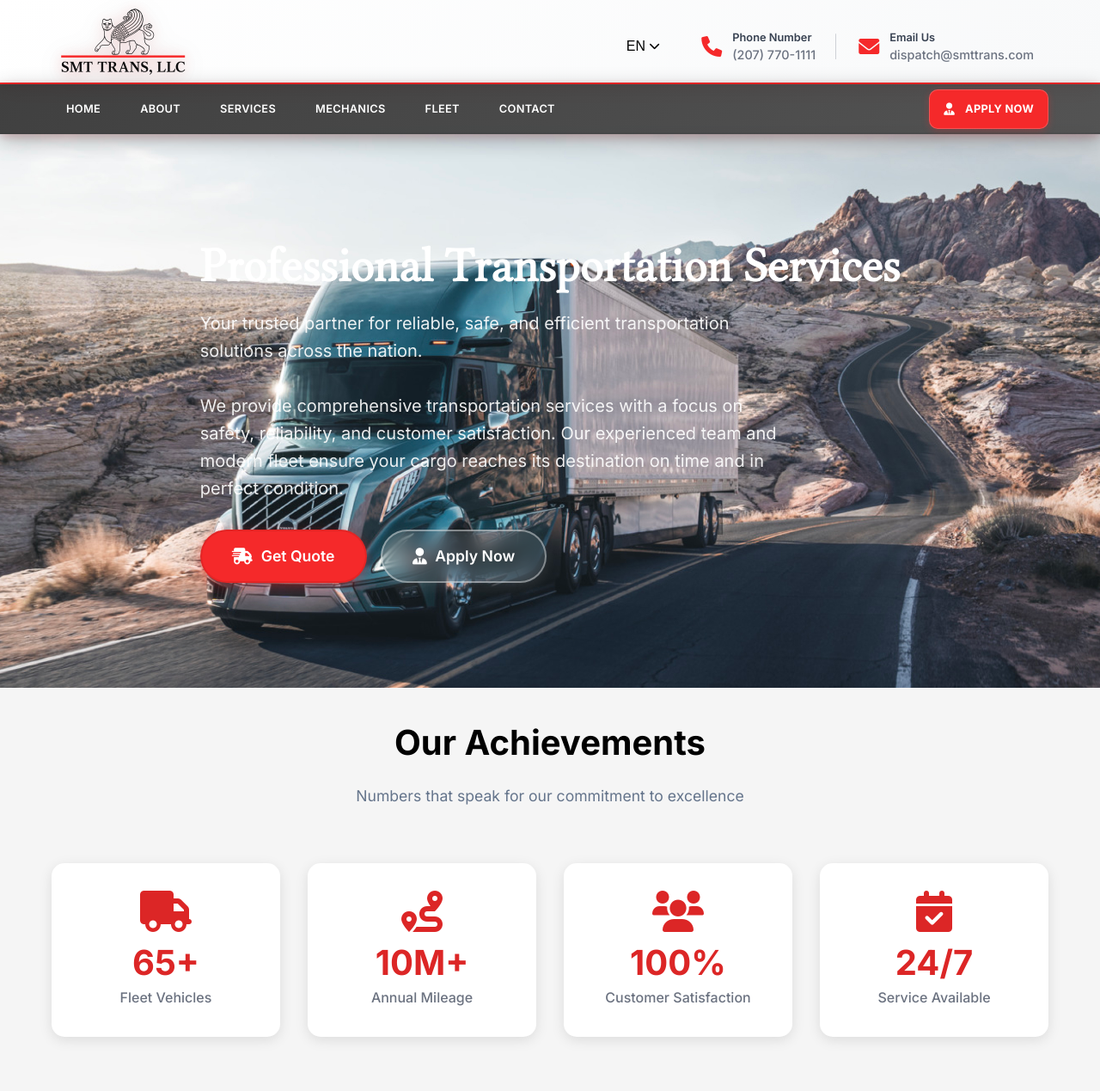
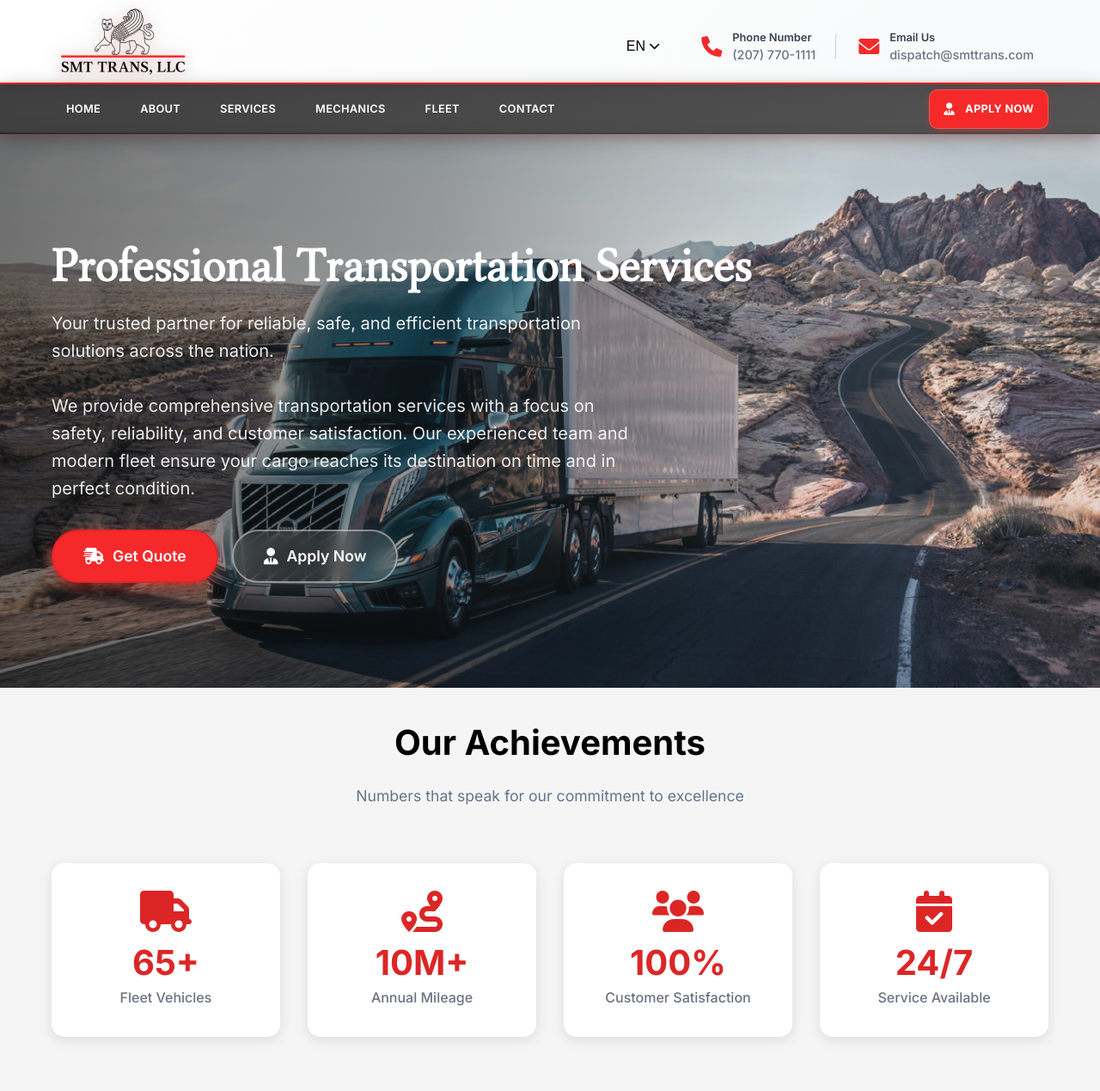
Before and after one commit to chavousllc/smttrans, a Flask app: page / in a window 1280 px wide. Shown: the top 1269 px of the page at 86% size. Run offline with Flask 3, Linux system fonts and the light colour scheme; some libraries are stand-ins or nearby versions.

Commit message:
Fix hero section: flex-shrink width bug, illegible typewriter heading, no text scrim
- .home-content was a flex item with width:auto inside .home's flex
  container, which sizes to shrink-fit content rather than growing to the
  declared max-width:1200px. Above ~1000px viewport width this left the
  hero text stuck in a ~740px column regardless of how much wider the
  screen got, looking increasingly cramped and off-balance on larger
  displays. Added width:100% so it actually fills up to its max-width and
  centers properly.
- Removed the typewriter effect on the hero h1: it left the heading
  illegible/truncated for the first 1-2.8s of every single page load,
  needed a race-condition guard for language switching, and added nothing
  a normal CSS entrance animation doesn't already do better and instantly.
- .home-overlay in the markup exists for text-legibility darkening but has
  zero CSS applied to it, and even if styled, it's nested inside
  .home-image (the decorative right-half pattern layer) so it can't cover
  the left side where the text actually sits. Added a proper left-to-right
  gradient scrim via .home::before instead, so the heading/body text stays
  readable regardless of what's behind it in the photo.

```diff
--- a/public/static/css/home.css
+++ b/public/static/css/home.css
@@ -13,7 +13,24 @@
     padding: 3rem 0;
 }
 
+/* Legibility scrim: darkens the left side (where the text sits) against
+   the busy photo behind it; fades out toward the right so the truck stays
+   visible. (.home-overlay in the markup is scoped to just the decorative
+   right-hand pattern and can't cover this, so this uses its own layer.) */
+.home::before {
+    content: '';
+    position: absolute;
+    inset: 0;
+    background: linear-gradient(90deg, rgba(0, 0, 0, 0.55) 0%, rgba(0, 0, 0, 0.35) 40%, rgba(0, 0, 0, 0.05) 75%);
+    z-index: 1;
+}
+
 .home-content {
+    /* Flex items don't grow to fill available space by default (width:auto
+       shrinks to content), so without an explicit width this never reached
+       its max-width and sat in a cramped, off-center-looking column on
+       anything wider than ~1000px. */
+    width: 100%;
     max-width: 1200px;
     margin: 0 auto;
     padding: 0 20px;
--- a/public/static/js/script.js
+++ b/public/static/js/script.js
@@ -594,26 +594,6 @@ style.textContent = `
 `;
 document.head.appendChild(style);
 
-// Add typing animation for main heading
-function typeWriter(element, text, speed = 100) {
-    let i = 0;
-    element.innerHTML = '';
-    const typingId = Symbol();
-    element._typingId = typingId;
-
-    function type() {
-        // Stop if something else (e.g. a language switch) replaced the content mid-animation
-        if (element._typingId !== typingId) return;
-        if (i < text.length) {
-            element.innerHTML += text.charAt(i);
-            i++;
-            setTimeout(type, speed);
-        }
-    }
-
-    type();
-}
-
 // Add floating animation to elements
 function addFloatingAnimation() {
     const floatingElements = document.querySelectorAll('.service-icon, .fleet-image');
@@ -715,13 +695,4 @@ document.addEventListener('DOMContentLoaded', () => {
     addFloatingAnimation();
     addGlowEffect();
     addRippleEffect();
-
-    // Add typing animation to main heading after a delay
-    setTimeout(() => {
-        const mainHeading = document.querySelector('.home h1');
-        if (mainHeading) {
-            const originalText = mainHeading.textContent;
-            typeWriter(mainHeading, originalText, 50);
-        }
-    }, 1000);
 });
```
